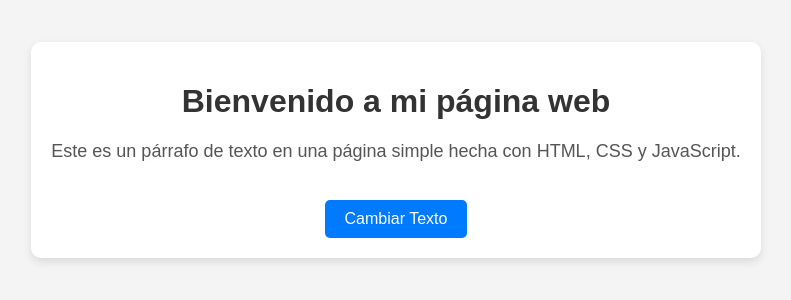
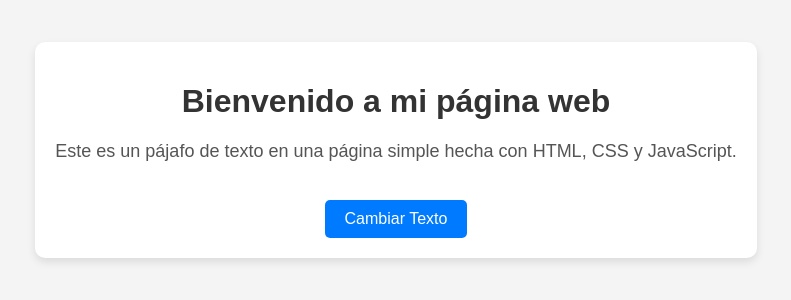
Before and after one commit to marktini/proyecto2, a plain HTML site: page index.html in a window 1280 px wide. Shown: the part 250-550 px from the top of the page, 244-1035 px from the left. Drawn offline with Linux system fonts and the light colour scheme.

Commit message:
index.html

```diff
--- a/index.html
+++ b/index.html
@@ -9,7 +9,7 @@
 <body>
     <div class="container">
         <h1>Bienvenido a mi página web</h1>
-        <p id="texto">Este es un párrafo de texto en una página simple hecha con HTML, CSS y JavaScript.</p>
+        <p id="texto">Este es un pájafo de texto en una página simple hecha con HTML, CSS y JavaScript.</p>
         <button onclick="cambiarTexto()">Cambiar Texto</button>
     </div>
     <script src="script.js"></script>
```
